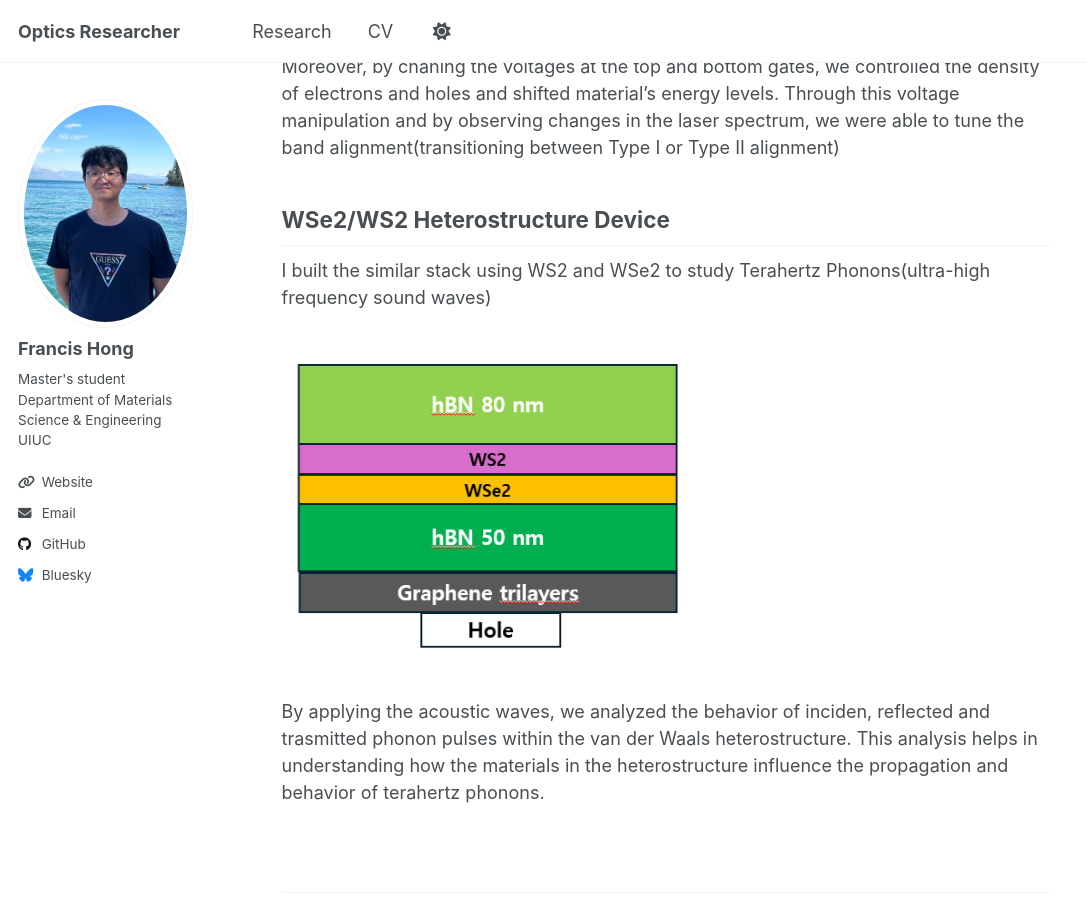
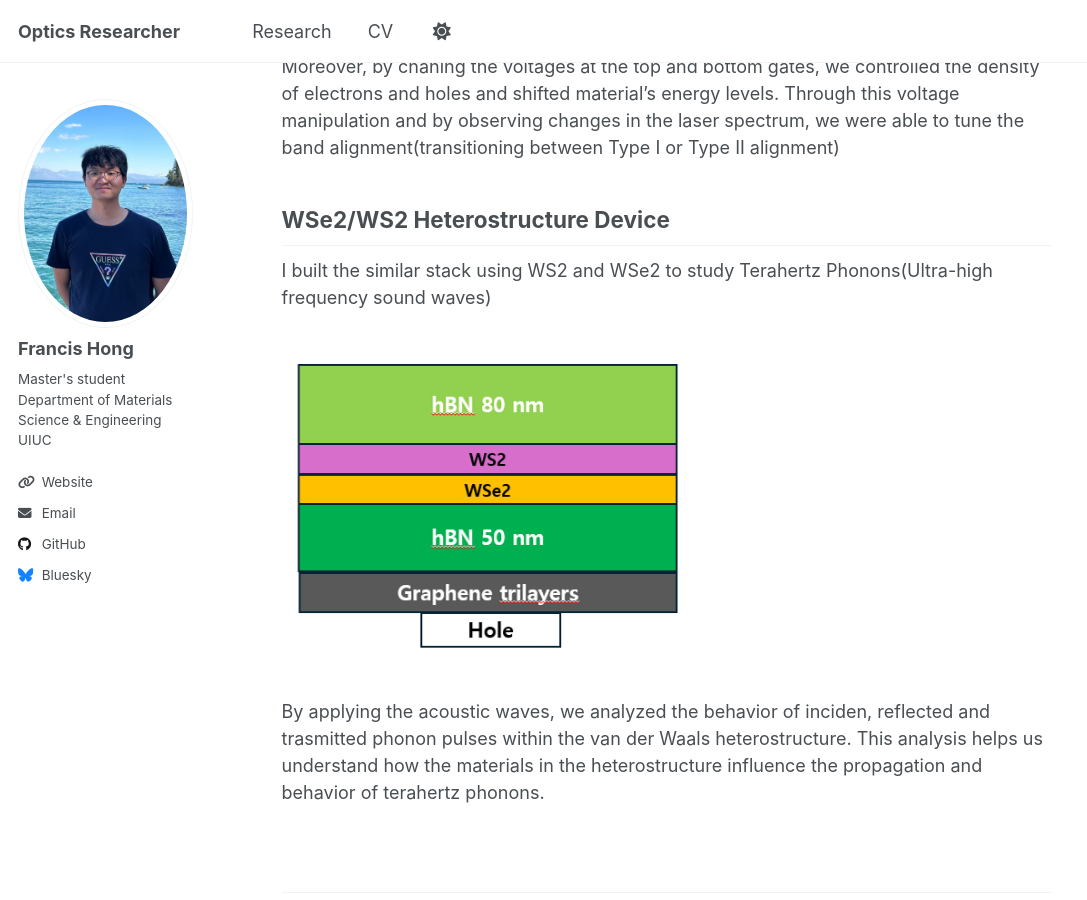
Before and after one commit to Fhong10/flhong03.github-io, a Jekyll site: the page built from _publications/semiconductor-physics.md, in a window 1280 px wide and 900 px high, scrolled down 1086 px. Shown: the whole window, without its empty margins (0-1087 px from the left). Built offline with Jekyll 4.4.1, drawn with Linux system fonts in a browser that asks for light colours; a script that is not in the unit is left out.

Commit message:
Update semiconductor-physics.md

```diff
--- a/_publications/semiconductor-physics.md
+++ b/_publications/semiconductor-physics.md
@@ -27,10 +27,10 @@ Moreover, by chaning the voltages at the top and bottom gates, we controlled the
 
 ## WSe2/WS2 Heterostructure Device
 
-I built the similar stack using WS2 and WSe2 to study Terahertz Phonons(ultra-high frequency sound waves)
+I built the similar stack using WS2 and WSe2 to study Terahertz Phonons(Ultra-high frequency sound waves)
 
 <img src="{{ '/images/Wdevice.png' | relative_url }}"
      alt="Wdevice"
      style="max-width: 420px; width: 100%; height: auto; display: block; margin: 0 0 12px 0;">
 
-By applying the acoustic waves, we analyzed the behavior of inciden, reflected and trasmitted phonon pulses within the van der Waals heterostructure. This analysis helps in understanding how the materials in the heterostructure influence the propagation and behavior of terahertz phonons.
+By applying the acoustic waves, we analyzed the behavior of inciden, reflected and trasmitted phonon pulses within the van der Waals heterostructure. This analysis helps us understand how the materials in the heterostructure influence the propagation and behavior of terahertz phonons.
```
